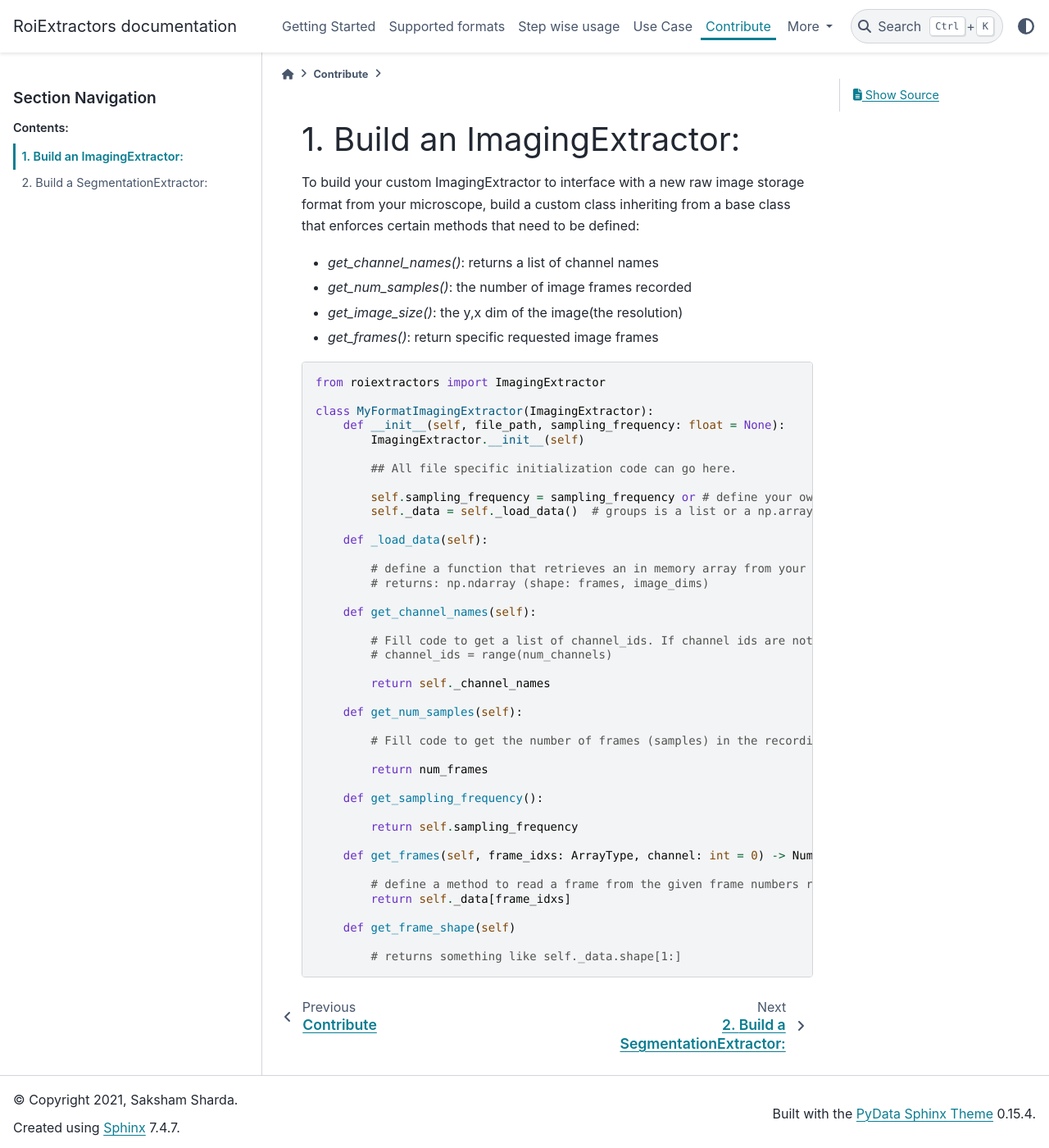
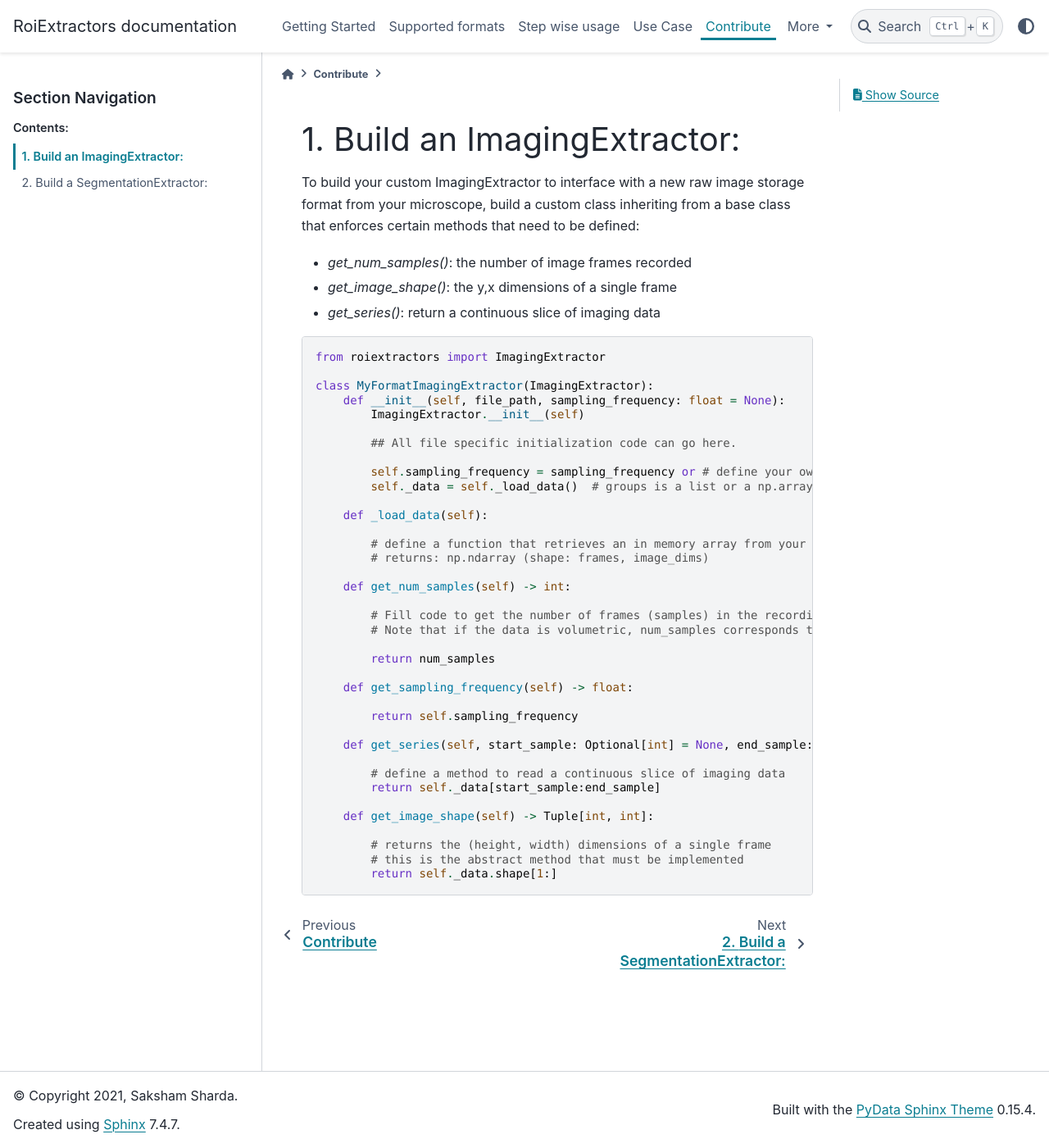
Before and after one commit to catalystneuro/roiextractors, a Sphinx documentation site: the page built from docs/source/build_ie.rst, in a window 1280 px wide and 1400 px high. Shown: the whole window at 82% size. Built offline with Sphinx 7.4.7 and the PyData theme 0.15.4, drawn with Linux system fonts in a browser that asks for light colours.

Commit message:
improve docs

```diff
--- a/docs/source/build_ie.rst
+++ b/docs/source/build_ie.rst
@@ -3,10 +3,9 @@
 
 To build your custom ImagingExtractor to interface with a new raw image storage format from your microscope, build a custom class inheriting from a base class that enforces certain methods that need to be defined:
 
-* `get_channel_names()`: returns a list of channel names
 * `get_num_samples()`: the number of image frames recorded
-* `get_image_size()`: the y,x dim of the image(the resolution)
-* `get_frames()`: return specific requested image frames
+* `get_image_shape()`: the y,x dimensions of a single frame
+* `get_series()`: return a continuous slice of imaging data
 
 
 
@@ -28,28 +27,24 @@
             # define a function that retrieves an in memory array from your native imaging format
             # returns: np.ndarray (shape: frames, image_dims)
 
-        def get_channel_names(self):
-
-            # Fill code to get a list of channel_ids. If channel ids are not specified, you can use:
-            # channel_ids = range(num_channels)
-
-            return self._channel_names
-
-        def get_num_samples(self):
+        def get_num_samples(self) -> int:
 
             # Fill code to get the number of frames (samples) in the recordings.
+            # Note that if the data is volumetric, num_samples corresponds to the number of volumes, not the number of 2D images.
 
-            return num_frames
+            return num_samples
 
-        def get_sampling_frequency():
+        def get_sampling_frequency(self) -> float:
 
             return self.sampling_frequency
 
-        def get_frames(self, frame_idxs: ArrayType, channel: int = 0) -> NumpyArray:
+        def get_series(self, start_sample: Optional[int] = None, end_sample: Optional[int] = None) -> NumpyArray:
 
-            # define a method to read a frame from the given frame numbers requested.
-            return self._data[frame_idxs]
+            # define a method to read a continuous slice of imaging data
+            return self._data[start_sample:end_sample]
 
-        def get_frame_shape(self)
+        def get_image_shape(self) -> Tuple[int, int]:
 
-            # returns something like self._data.shape[1:]
+            # returns the (height, width) dimensions of a single frame
+            # this is the abstract method that must be implemented
+            return self._data.shape[1:]
```
Also changed, not shown: CHANGELOG.md (+1 -0 lines), docs/source/build_re.rst (+5 -3 lines), docs/source/usecase.rst (+12 -22 lines).
